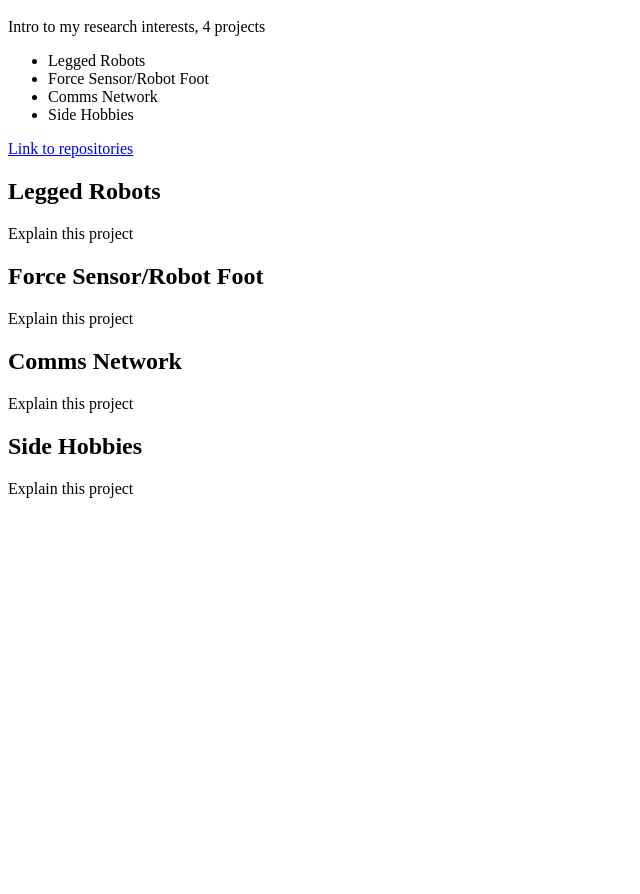
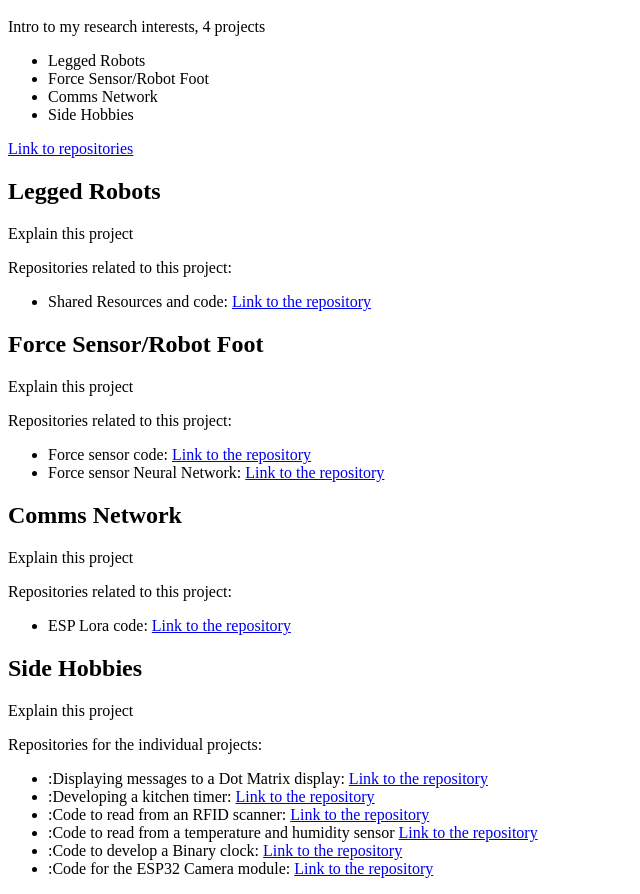
Before and after one commit to callenFisherLeggedRobotics/Website, a plain HTML site: page index.html in a window 1280 px wide. Shown: the part 48-942 px from the top of the page, without its empty margins (0-640 px from the left). Before the commit the page ends 800 px from the top, so only its background shows below. Drawn offline with Linux system fonts and the light colour scheme.

Commit message:
Update index.html

```diff
--- a/index.html
+++ b/index.html
@@ -9,14 +9,59 @@
 </ul>
 <a href="https://github.com/callenFisherLeggedRobotics?tab=repositories">Link to repositories</a>
 
+
+
+
+
+
 <h2> Legged Robots </h2>
 <p>Explain this project</p>
+
+<p>Repositories related to this project:</p>
+<ul>
+  <li>Shared Resources and code: <a href="https://github.com/callenFisherLeggedRobotics/SharedResources"> Link to the repository</a></li>
+</ul>
+
+
+
 
 <h2> Force Sensor/Robot Foot </h2>
 <p>Explain this project</p>
 
+<p>Repositories related to this project:</p>
+<ul>
+  <li>Force sensor code: <a href="https://github.com/callenFisherLeggedRobotics/forceSensorCode"> Link to the repository</a></li>
+  <li>Force sensor Neural Network: <a href="https://github.com/callenFisherLeggedRobotics/forceSensorNN"> Link to the repository</a></li>
+</ul>
+
+
+
+
+
+
+
 <h2> Comms Network </h2>
 <p>Explain this project</p>
 
+<p>Repositories related to this project:</p>
+<ul>
+  <li>ESP Lora code: <a href="https://github.com/callenFisherLeggedRobotics/ESPlora"> Link to the repository</a></li>
+</ul>
+
+
+
+
+
+
 <h2> Side Hobbies </h2>
 <p>Explain this project</p>
+
+<p>Repositories for the individual projects:</p>
+<ul>
+  <li>:Displaying messages to a Dot Matrix display: <a href="https://github.com/callenFisherLeggedRobotics/DotMatrixDisplay"> Link to the repository</a></li>
+  <li>:Developing a kitchen timer: <a href="https://github.com/callenFisherLeggedRobotics/kitchenTimer"> Link to the repository</a></li>
+  <li>:Code to read from an RFID scanner: <a href="https://github.com/callenFisherLeggedRobotics/RFID"> Link to the repository</a></li>
+  <li>:Code to read from a temperature and humidity sensor <a href="https://github.com/callenFisherLeggedRobotics/dhtTempHumid"> Link to the repository</a></li>
+  <li>:Code to develop a Binary clock: <a href="https://github.com/callenFisherLeggedRobotics/BinarClock"> Link to the repository</a></li>
+  <li>:Code for the ESP32 Camera module: <a href="https://github.com/callenFisherLeggedRobotics/Esp32Camera"> Link to the repository</a></li>
+</ul>
```
